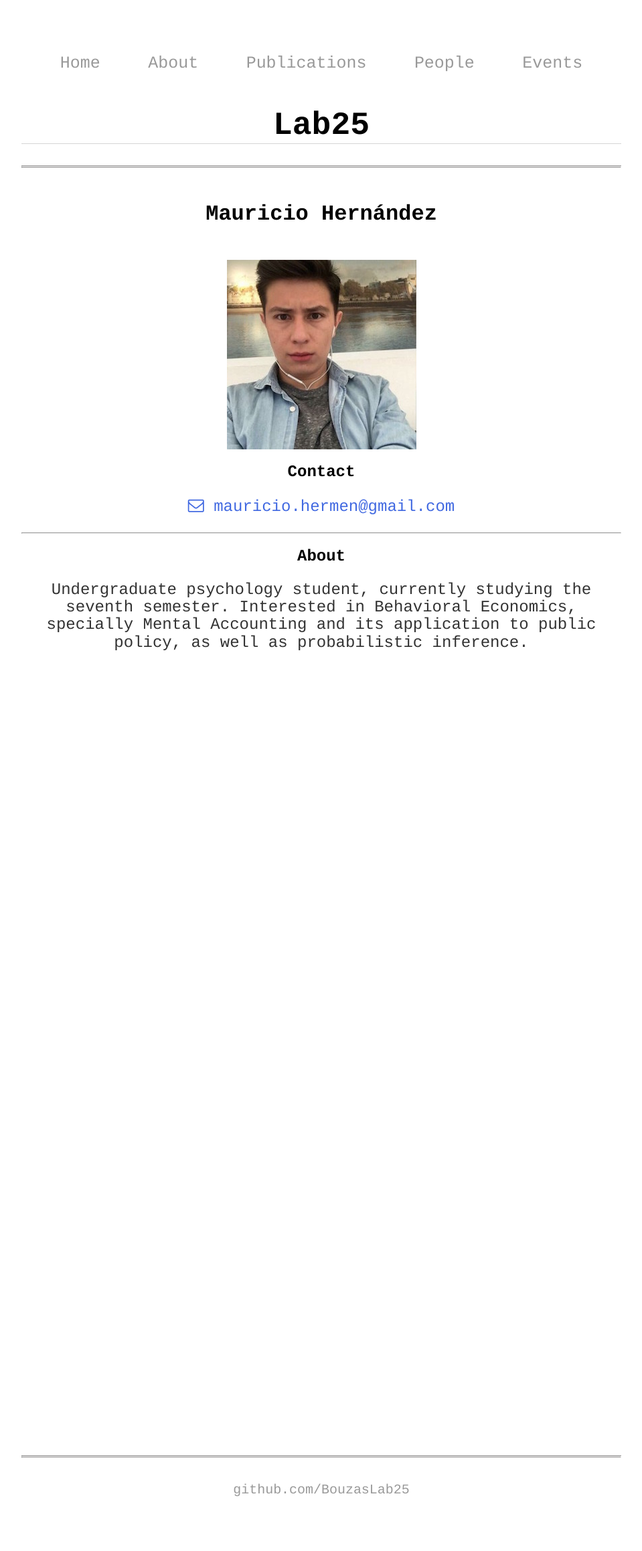
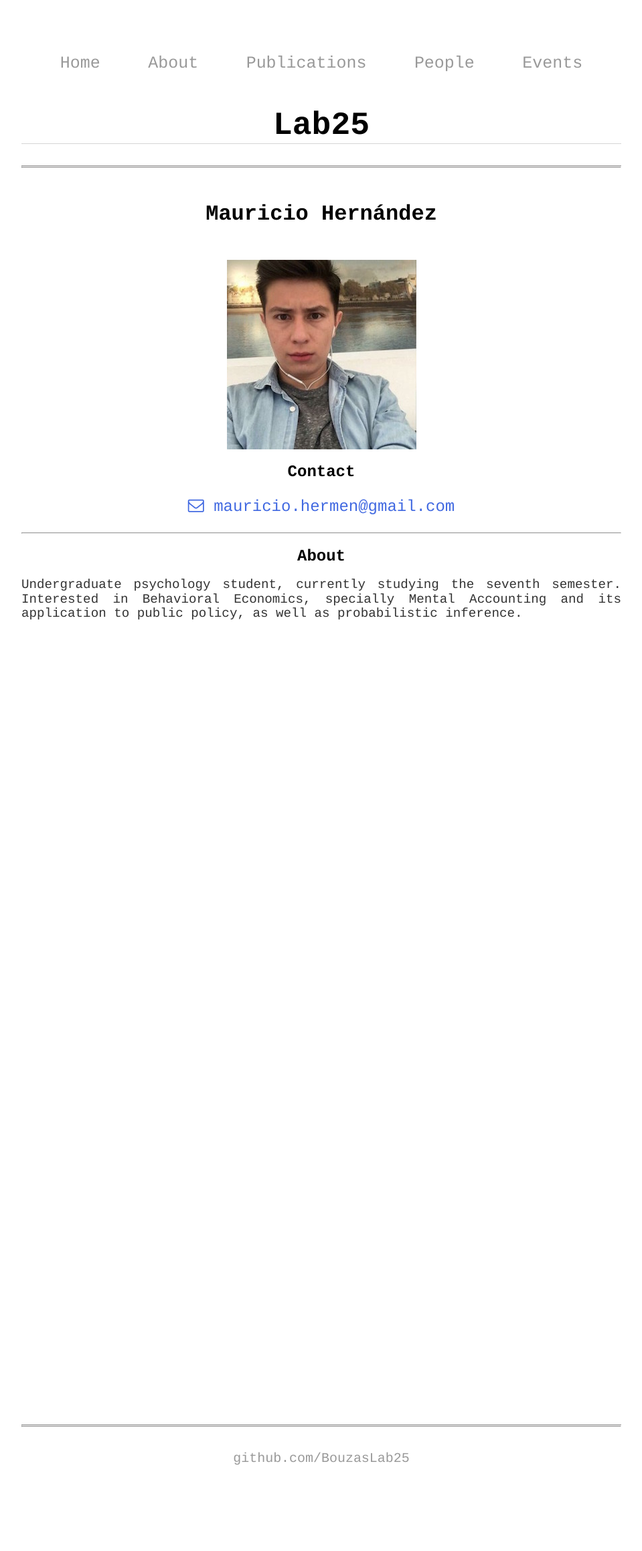
Before and after one commit to BouzasLab25/bouzaslab25.github.io, a Jekyll site: the page built from people/mauricio.html, in a window 1280 px wide. Shown: the whole page at 67% size, without its empty margins (160-1119 px from the left). Built offline with Jekyll 4.4.1, drawn with Linux system fonts in a browser that asks for light colours; after the commit the page ends 2269 px from its top, so only the background shows below that.

Commit message:
Update mauricio.html

```diff
--- a/people/mauricio.html
+++ b/people/mauricio.html
@@ -17,4 +17,4 @@ title: Lab25 Mauricio
 <hr>
  <h2>About</h2>
 
- <p> Undergraduate psychology student, currently studying the seventh semester. Interested in Behavioral Economics, specially Mental Accounting and its application to public policy, as well as probabilistic inference. </p>
+ <p class='text'> Undergraduate psychology student, currently studying the seventh semester. Interested in Behavioral Economics, specially Mental Accounting and its application to public policy, as well as probabilistic inference. </p>
```
